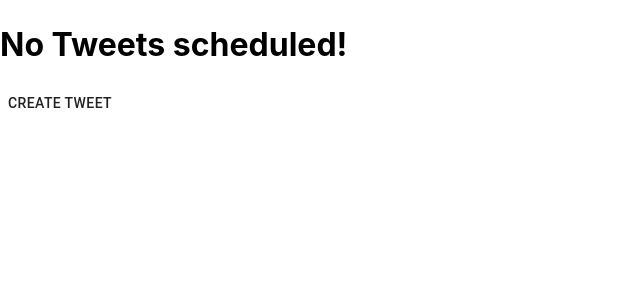
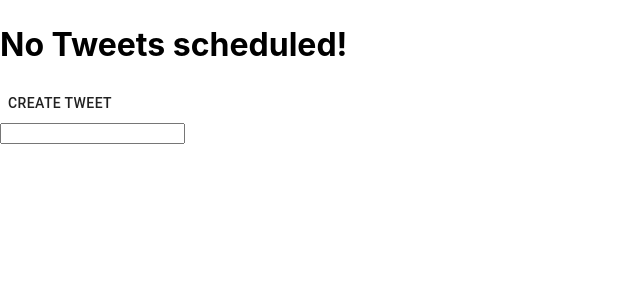
Before and after one commit to AkramRasikh/message-schedule-poc, a React (Create React App) app: page / in a window 1280 px wide. Shown: the top 300 px of the page, without its empty margins (0-640 px from the left). Built offline with nearby package versions, Linux system fonts and the light colour scheme.

Commit message:
date picker implemented(ish)

```diff
--- a/package.json
+++ b/package.json
@@ -18,6 +18,7 @@
     "date-fns": "^2.21.1",
     "nanoid": "^3.1.22",
     "react": "^17.0.2",
+    "react-datepicker": "^3.8.0",
     "react-dom": "^17.0.2",
     "react-hook-form": "^7.2.3",
     "react-scripts": "4.0.3",
--- a/src/App.js
+++ b/src/App.js
@@ -1,6 +1,6 @@
 import React, { useState } from 'react';
 import { Grid, List } from '@material-ui/core';
-import { Modal, Form, ListItemComponent } from './components';
+import { Modal, Form, ListItemComponent, DatePicker } from './components';
 import twitterFields from './form-fields/twitter-fields';
 
 const App = () => {
@@ -41,6 +41,8 @@
       <Modal openModalText='Create tweet' open={open} setOpen={setOpen}>
         <Form fields={twitterFields} setForm={setFormInfo} />
       </Modal>
+      <DatePicker />
+
       {!!tweets.length && (
         <Grid item xs={12} md={6}>
           <List dense={false}>
--- a/src/components/date-picker.js
+++ b/src/components/date-picker.js
@@ -1,6 +1,28 @@
-import React from 'react';
+import React, { useState } from 'react';
 import { Grid } from '@material-ui/core';
+import DatePickerComponent from 'react-datepicker';
+import 'react-datepicker/dist/react-datepicker.css';
 
-const DatePicker = () => <Grid>datepicker</Grid>;
+const DatePicker = () => {
+  const [startDate, setStartDate] = useState();
+  const nowDate = new Date(); // not performatice but needed
+  const handleChange = (date) => {
+    console.log('date: ', date);
+    if (nowDate > date) console.log('now is bigger');
+    if (date > nowDate) console.log('date is bigger');
+    setStartDate(date);
+  };
+  return (
+    <Grid>
+      <DatePickerComponent
+        selected={startDate}
+        onChange={handleChange}
+        timeInputLabel='Time:'
+        dateFormat='MM/dd/yyyy h:mm aa'
+        showTimeInput
+      />
+    </Grid>
+  );
+};
 
 export default DatePicker;
```
Also changed, not shown: 1 other file (tests, documents, lock files or other folders).
